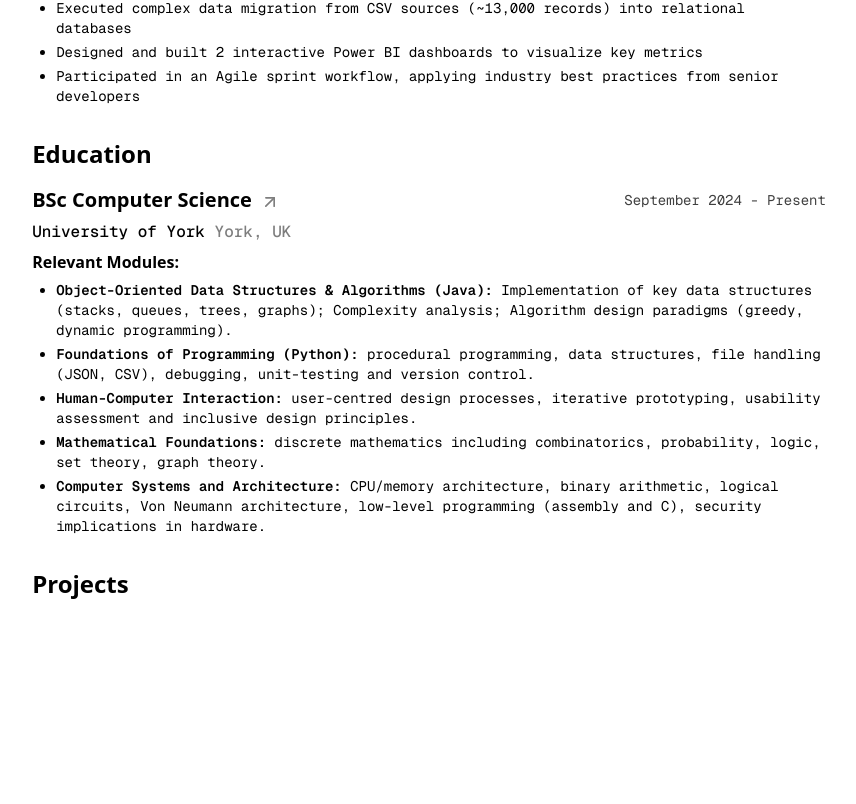
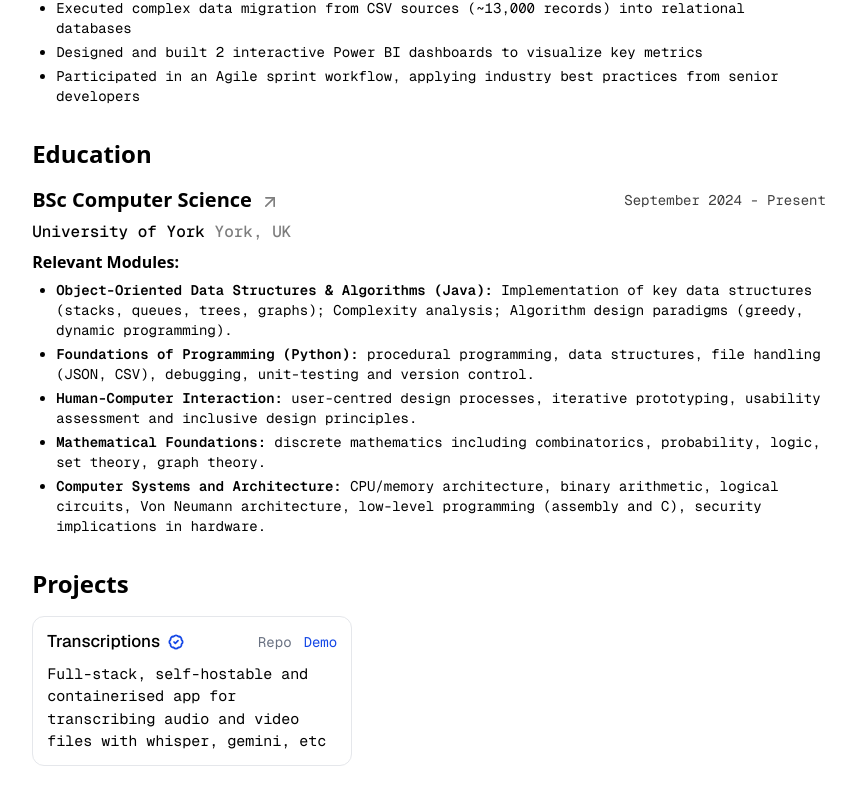
Before and after one commit to nocdn/cv, a Svelte app: page / in a window 1280 px wide. Shown: the part 677-1481 px from the top of the page, without its empty margins (211-1067 px from the left). Before the commit the page ends 1341 px from the top, so only its background shows below. Built offline with nearby package versions, Linux system fonts and the light colour scheme.

Commit message:
feat: added project cards, now to fill them in with my projects

```diff
--- a/src/Projects.svelte
+++ b/src/Projects.svelte
@@ -1,3 +1,15 @@
+<script>
+  import Project from "./lib/Project.svelte";
+</script>
+
 <main class="flex flex-col gap-4">
   <p class="text-2xl font-bold">Projects</p>
+  <projects>
+    <Project
+      title="Transcriptions"
+      description="Full-stack, self-hostable and containerised app for transcribing audio and video files with whisper, gemini, etc"
+      demo="https://whisper.bartoszbak.org"
+      repo="https://github.com/nocdn/transcriptions"
+    />
+  </projects>
 </main>
--- a/src/app.css
+++ b/src/app.css
@@ -15,4 +15,31 @@
 @theme {
   --font-geist-mono: "Geist Mono", monospace;
   --font-geist: "Geist", sans-serif;
+
+  --animate-preview-popover-up: preview-popover-up cubic-bezier(0.4, 0, 0.2, 1)
+    0.2s forwards;
+  --animate-preview-popover-down: preview-popover-down
+    cubic-bezier(0.4, 0, 0.2, 1) 0.2s forwards;
+
+  @keyframes preview-popover-up {
+    0% {
+      opacity: 0;
+      transform: translateY(10px);
+    }
+    100% {
+      opacity: 1;
+      transform: translateY(0);
+    }
+  }
+
+  @keyframes preview-popover-down {
+    0% {
+      opacity: 0;
+      transform: translateY(-10px);
+    }
+    100% {
+      opacity: 1;
+      transform: translateY(0);
+    }
+  }
 }
--- /dev/null
+++ b/src/lib/Project.svelte
@@ -0,0 +1,60 @@
+<script>
+  let { title, description, demo, repo, upToDate = false } = $props();
+  import { BadgeCheck } from "lucide-svelte";
+  let showPopover = $state(false);
+</script>
+
+<project
+  class="flex flex-col gap-2 max-w-xs border border-gray-200 rounded-xl px-3.5 py-3"
+>
+  <div class="flex justify-between items-center">
+    <p
+      class="font-geist text-[17px] font-medium inline-flex items-center gap-2"
+    >
+      {title}
+      <span
+        role="tooltip"
+        class="relative"
+        onfocus={() => {
+          showPopover = true;
+        }}
+        onmouseover={() => {
+          showPopover = true;
+        }}
+        onmouseleave={() => {
+          showPopover = false;
+        }}
+      >
+        <BadgeCheck class="text-blue-700" size={16} strokeWidth={2.65} />
+        {#if showPopover}
+          <!-- svelte-ignore node_invalid_placement_ssr -->
+          <div
+            class="w-52 h-fit absolute bottom-6 left-1/2 -translate-x-1/2 bg-white rounded-xl border border-gray-200 shadow-xl z-10 p-3 font-geist-mono text-sm animate-preview-popover-up"
+          >
+            <p class="text-center">
+              This project is currently actively <span
+                class="text-blue-800 font-semibold">maintained.</span
+              >
+            </p>
+          </div>
+        {/if}
+      </span>
+    </p>
+    <div class="flex gap-3 items-center">
+      <a
+        href={repo}
+        target="_blank"
+        rel="noopener noreferrer"
+        class="text-sm font-geist-mono text-gray-500 hover:text-gray-700"
+        >Repo</a
+      ><a
+        href={demo}
+        target="_blank"
+        rel="noopener noreferrer"
+        class="text-sm font-geist-mono text-blue-700 hover:text-blue-600"
+        >Demo</a
+      >
+    </div>
+  </div>
+  <p class="font-geist-mono text-[15px]">{description}</p>
+</project>
```
